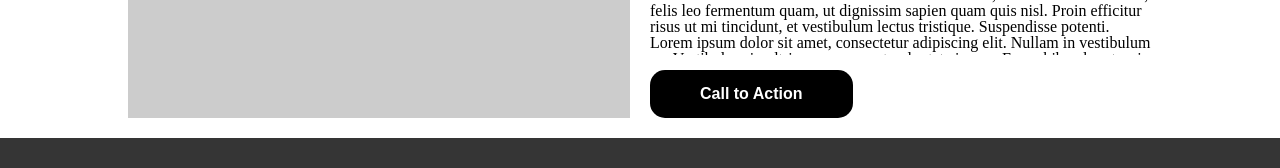
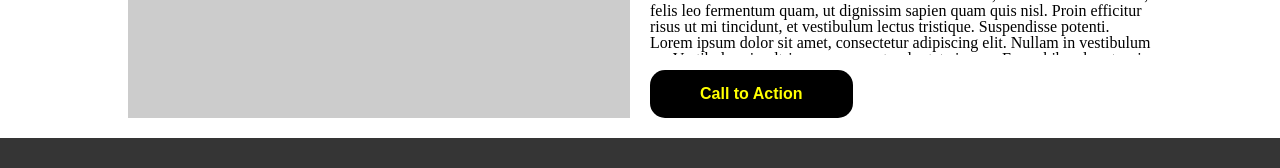
Before and after one commit to HighMid/wirefame-exercise, a plain HTML site: page index.html in a window 1280 px wide. In both pictures the pointer is over the button "Call to Action". Shown: the part 1557-1725 px from the top of the page. Drawn offline with Linux system fonts and the light colour scheme; placeholder pictures from the web are drawn by us.

Commit message:
Updated in accordance with Lab08a

```diff
--- a/style.css
+++ b/style.css
@@ -91,6 +91,11 @@ button{
     border:none;
     border-radius: 15px;
     font-size: 1.0em;
+    transition: color 0.35s ease;
+}
+
+button:hover{
+    color: yellow;
 }
 
 footer{
```
